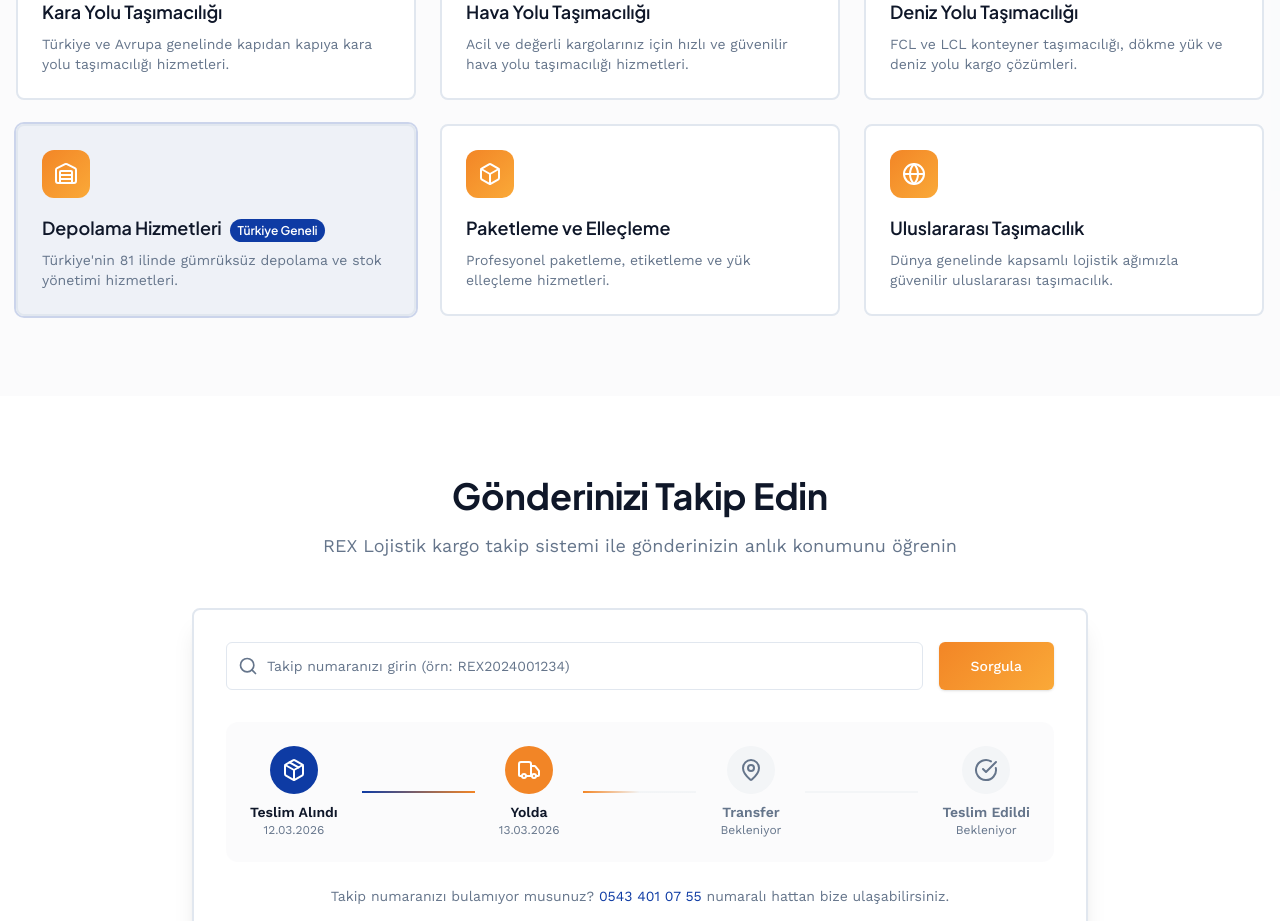
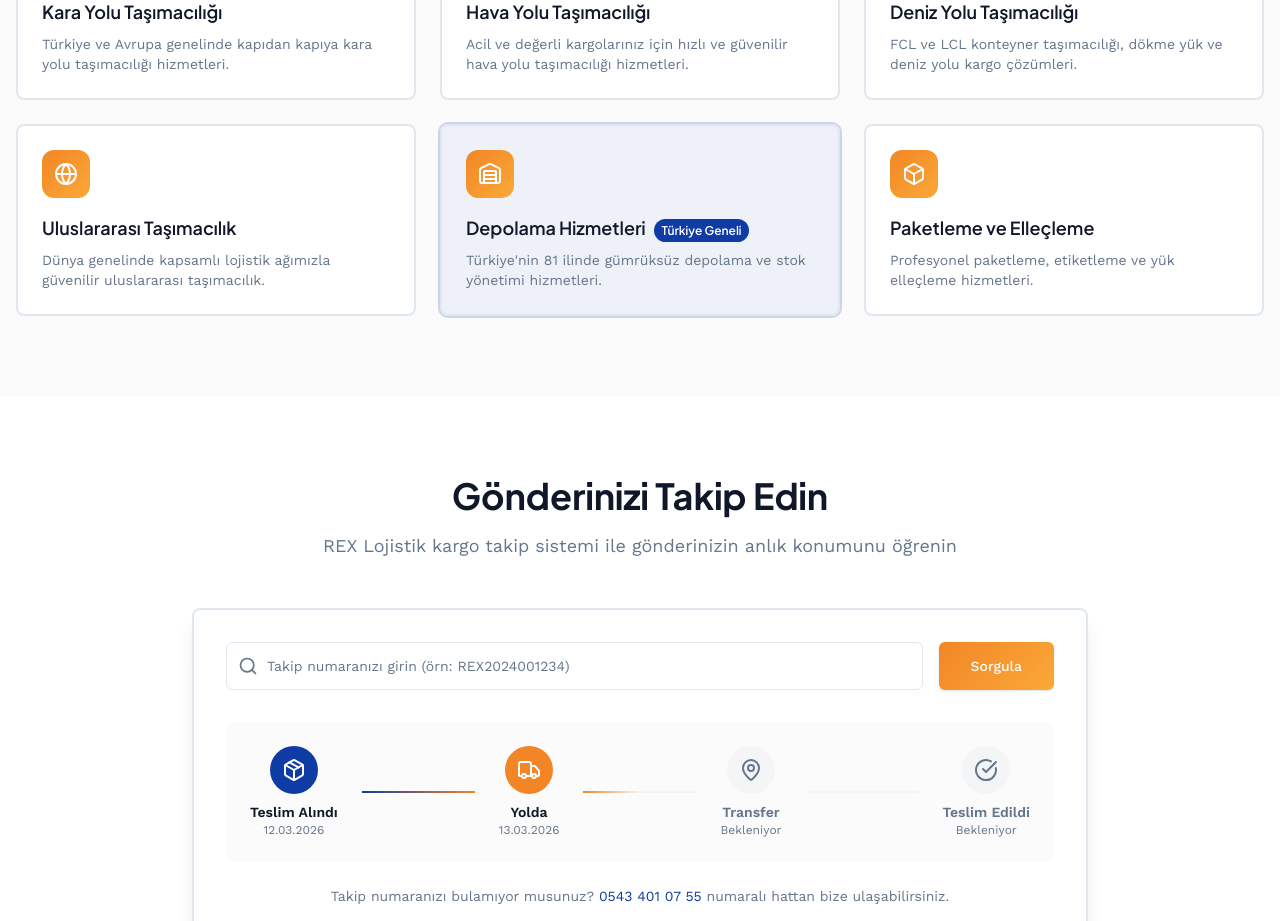
Before and after one commit to hakankesikler/sg-858f4a06-cef2-4736-8b39-c7b4ea443985-1773598027, a Next.js app: page / in a window 1280 px wide. Shown: the part 1080-2001 px from the top of the page. Built offline with nearby package versions, Linux system fonts and the light colour scheme.

Commit message:
feat(services): Prioritize international shipping service

```diff
--- a/src/components/Services.tsx
+++ b/src/components/Services.tsx
@@ -18,6 +18,11 @@ const services = [
     description: "FCL ve LCL konteyner taşımacılığı, dökme yük ve deniz yolu kargo çözümleri.",
   },
   {
+    icon: Globe,
+    title: "Uluslararası Taşımacılık",
+    description: "Dünya genelinde kapsamlı lojistik ağımızla güvenilir uluslararası taşımacılık.",
+  },
+  {
     icon: Warehouse,
     title: "Depolama Hizmetleri",
     description: "Türkiye'nin 81 ilinde gümrüksüz depolama ve stok yönetimi hizmetleri.",
@@ -27,11 +32,6 @@ const services = [
     icon: Box,
     title: "Paketleme ve Elleçleme",
     description: "Profesyonel paketleme, etiketleme ve yük elleçleme hizmetleri.",
-  },
-  {
-    icon: Globe,
-    title: "Uluslararası Taşımacılık",
-    description: "Dünya genelinde kapsamlı lojistik ağımızla güvenilir uluslararası taşımacılık.",
   },
 ];
 
```
